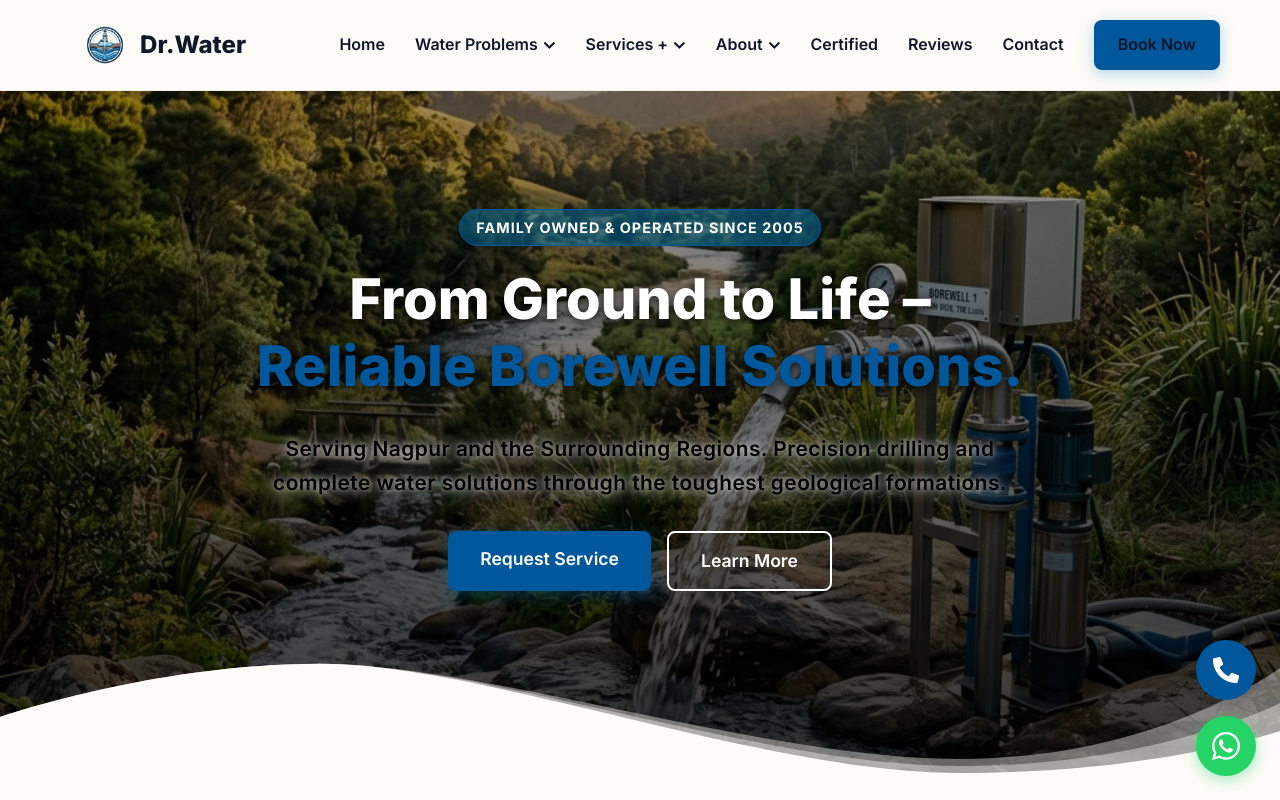
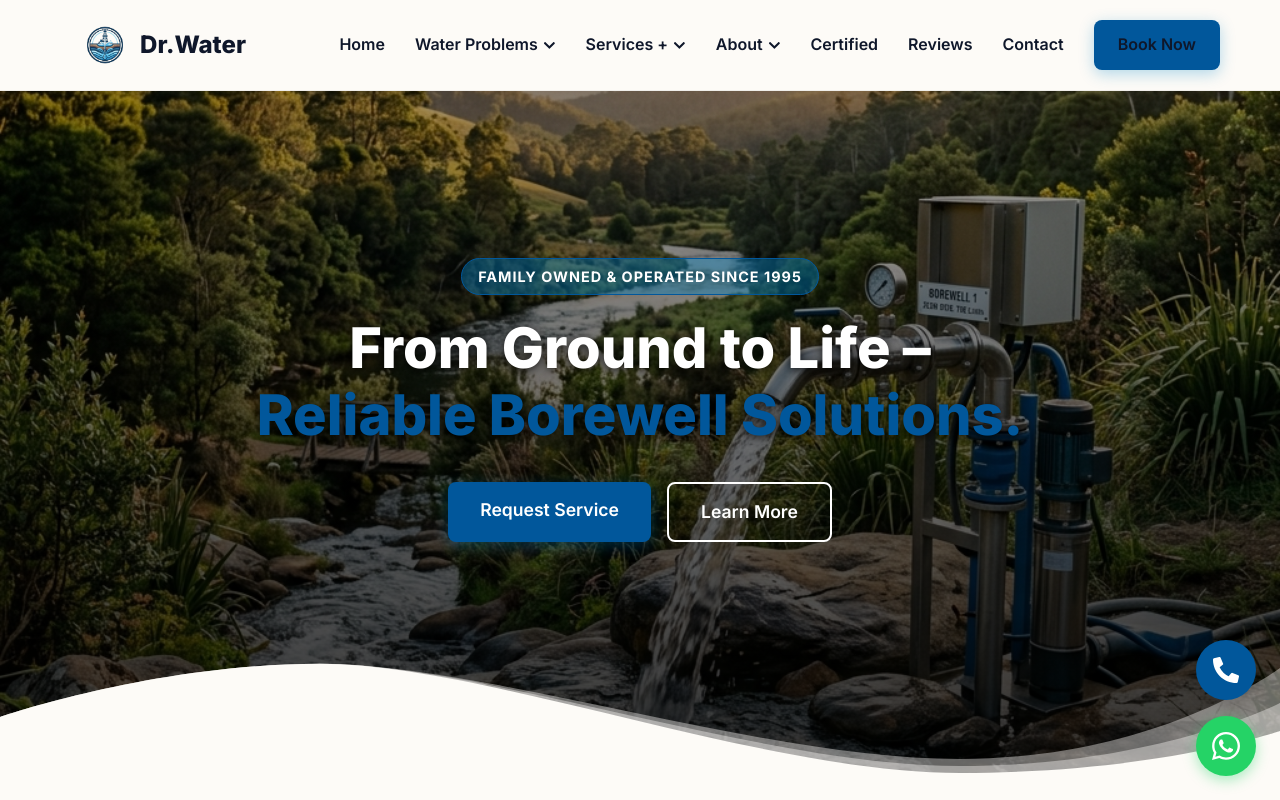
Before and after one commit to farhansheikh256-rgb/borewellproject, a React app in the folder frontend/: page / in a window 1280 px wide. Shown: the top 800 px of the page. Built offline with nearby package versions, Linux system fonts and the light colour scheme; no server answers; the HTML template or start-up script is replaced by a standard one.

Commit message:
Update year to 1995 and remove hero paragraph

```diff
--- a/frontend/src/pages/Home.jsx
+++ b/frontend/src/pages/Home.jsx
@@ -25,14 +25,12 @@ export default function Home() {
 
         <div className="container text-center" style={{ position: 'relative', zIndex: 2 }}>
           <div className="hero-badge" style={{ display: 'inline-block', padding: '6px 16px', border: '1px solid var(--primary)', borderRadius: '30px', color: 'white', background: 'rgba(2, 132, 199, 0.4)', marginBottom: '20px', fontWeight: 'bold', fontSize: '0.9rem', letterSpacing: '1px', textTransform: 'uppercase' }}>
-            Family Owned & Operated Since 2005
+            Family Owned & Operated Since 1995
           </div>
           <h1 className="mb-4" style={{ fontWeight: 800, color: '#fff', textShadow: '0 2px 10px rgba(0,0,0,0.8)', fontSize: '3.5rem', lineHeight: '1.2' }}>
             From Ground to Life – <br/><span style={{ color: 'var(--primary)' }}>Reliable Borewell Solutions.</span>
           </h1>
-          <p className="section-subtitle mb-4" style={{ color: '#000000', fontWeight: 600, textShadow: '0 1px 15px rgba(255,255,255,0.9), 0 0 5px rgba(255,255,255,0.5)', fontSize: '1.3rem', maxWidth: '750px', margin: '0 auto', letterSpacing: '0.5px' }}>
-            Serving Nagpur and the Surrounding Regions. Precision drilling and complete water solutions through the toughest geological formations.
-          </p>
+
           <div className="hero-cta-group mt-4" style={{ display: 'flex', gap: '16px', justifyContent: 'center' }}>
              <Link to="/contact" className="btn-primary" style={{ padding: '14px 32px', fontSize: '1.1rem' }}>Request Service</Link>
              <Link to="/about" className="btn-outline" style={{ padding: '14px 32px', fontSize: '1.1rem', color: '#fff', borderColor: '#fff' }}>Learn More</Link>
```
